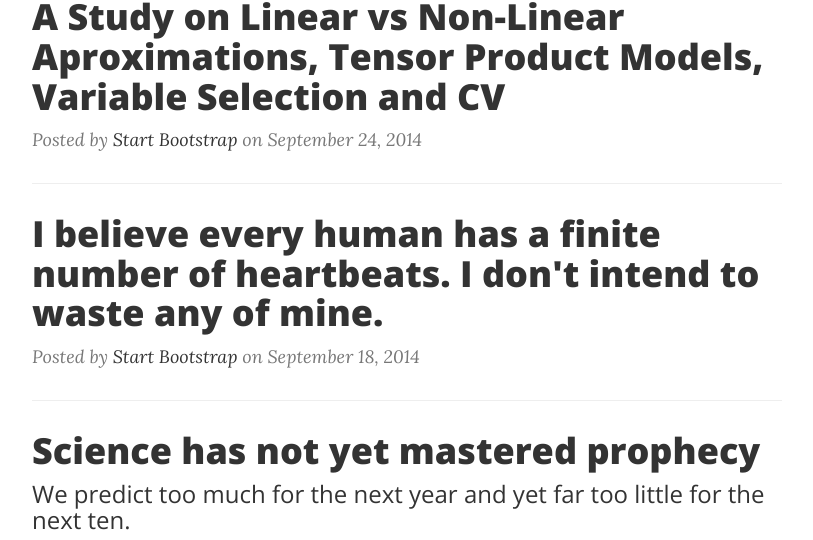
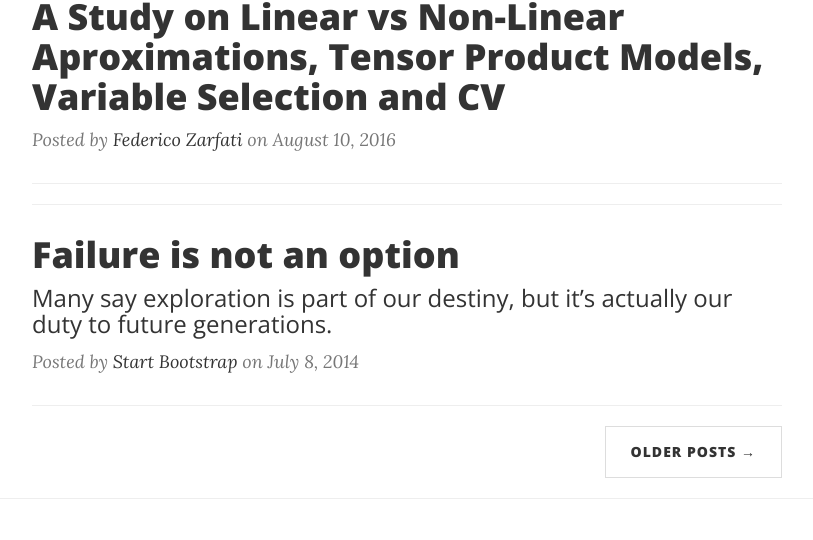
Before and after one commit to Onitaku/onitaku.github.io, a website: page index.html in a window 1280 px wide. Shown: the part 707-1247 px from the top of the page, without its empty margins (233-1046 px from the left). Drawn offline with nearby package versions, Linux system fonts and the light colour scheme.

Commit message:
Author fixed and posts deleted

```diff
--- a/index.html
+++ b/index.html
@@ -42,7 +42,7 @@
                     <span class="sr-only">Toggle navigation</span>
                     Menu <i class="fa fa-bars"></i>
                 </button>
-                <a class="navbar-brand" href="index.html">Start Bootstrap</a>
+                <a class="navbar-brand" href="index.html"></a>
             </div>
 
             <!-- Collect the nav links, forms, and other content for toggling -->
@@ -96,29 +96,9 @@
 
                         </h3>
                     </a>
-                    <p class="post-meta">Posted by <a href="#">Start Bootstrap</a> on September 24, 2014</p>
+                    <p class="post-meta">Posted by <a href="#">Federico Zarfati</a> on August 10, 2016</p>
                 </div>
                 <hr>
-                <div class="post-preview">
-                    <a href="post.html">
-                        <h2 class="post-title">
-                            I believe every human has a finite number of heartbeats. I don't intend to waste any of mine.
-                        </h2>
-                    </a>
-                    <p class="post-meta">Posted by <a href="#">Start Bootstrap</a> on September 18, 2014</p>
-                </div>
-                <hr>
-                <div class="post-preview">
-                    <a href="post.html">
-                        <h2 class="post-title">
-                            Science has not yet mastered prophecy
-                        </h2>
-                        <h3 class="post-subtitle">
-                            We predict too much for the next year and yet far too little for the next ten.
-                        </h3>
-                    </a>
-                    <p class="post-meta">Posted by <a href="#">Start Bootstrap</a> on August 24, 2014</p>
-                </div>
                 <hr>
                 <div class="post-preview">
                     <a href="post.html">
```
